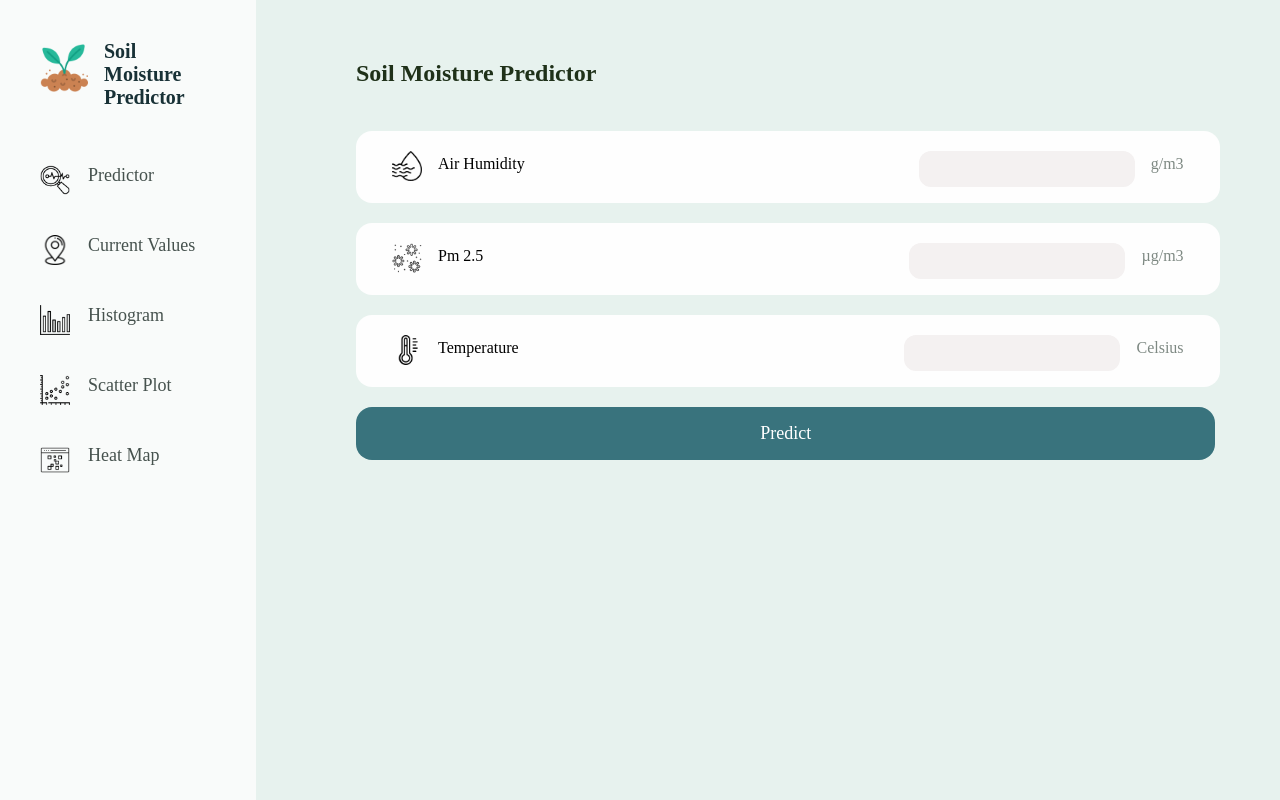
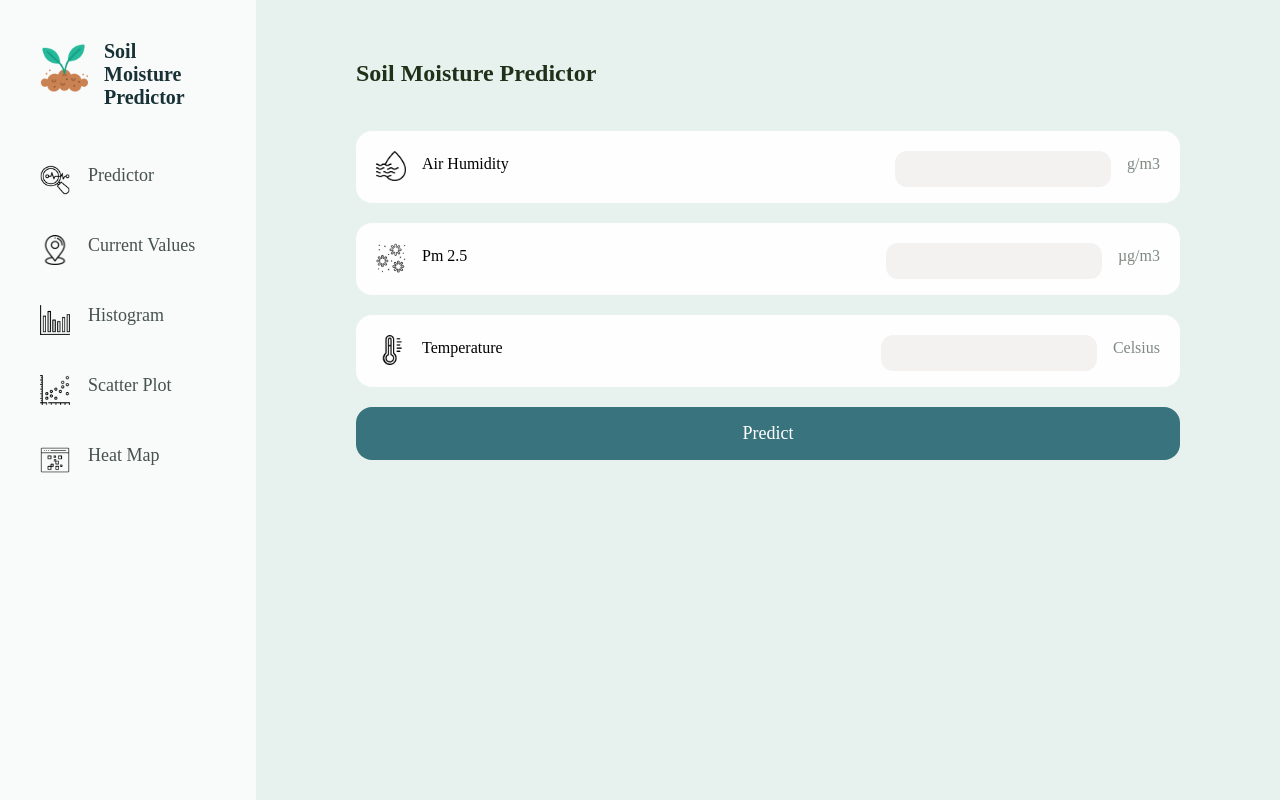
Before and after one commit to mjrchy/soil-moisture-predictor, a React (Create React App) app in the folder frontend/: page / in a window 1280 px wide. Shown: the top 800 px of the page. Built offline with nearby package versions, Linux system fonts and the light colour scheme.

Commit message:
Edit predictor page style

```diff
--- a/frontend/src/components/input_predictor/InputPredictor.css
+++ b/frontend/src/components/input_predictor/InputPredictor.css
@@ -1,9 +1,9 @@
 .input-predictor {
-    width: 90%;
+    width: 100%;
     height: 40px;
     display: flex;
     background-color: #FEFEFE;
-    padding: 16px;
+    padding: 16px 0;
     border-radius: 16px;
     display: flex;
     justify-content: space-between;
--- a/frontend/src/pages/predictor/predictor-page.css
+++ b/frontend/src/pages/predictor/predictor-page.css
@@ -8,13 +8,14 @@
 
 .content {
     padding-left: 100px;
+    padding-right: 100px;
+    padding-top: 60px;
 }
 
 .topic {
     font-size: 24px;
     font-weight: bold;
     color: #1F3119;
-    padding-top: 60px;
 }
 
 .inputs {
@@ -29,7 +30,7 @@
 .predictor-page button {
     margin-top: 20px;
     padding: 16px;
-    width: 93%;
+    width: 100%;
     background-color: #39737d;
     border: none;
     color: #FFFFFF;
```
